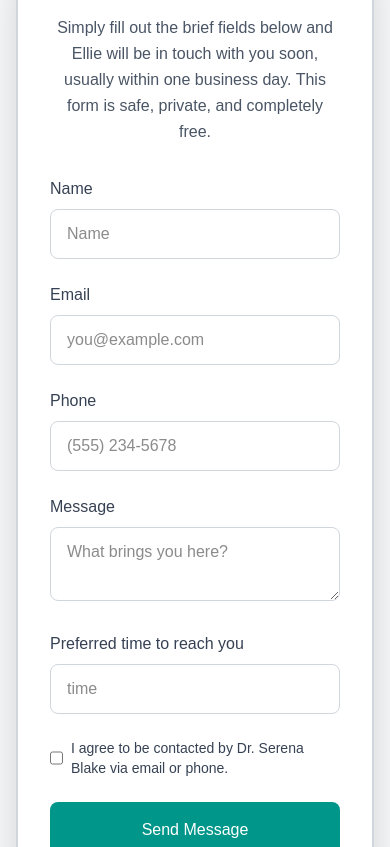
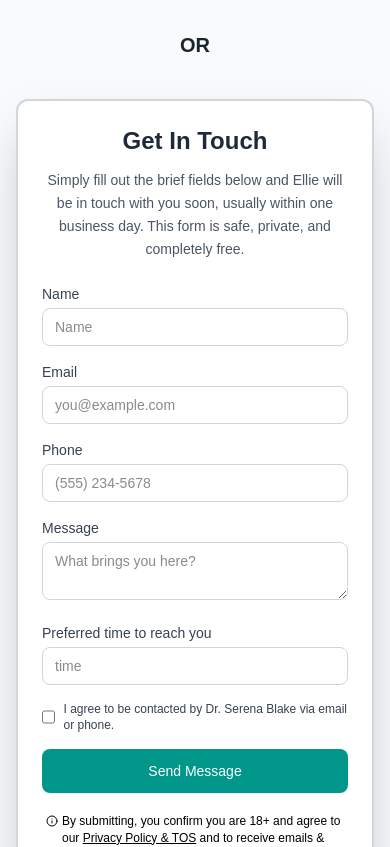
Before and after one commit to KalashThakare/Therapist-Website-Build, a Next.js app in the folder frontend/: page /contact in a window 390 px wide. Shown: the part 1100-1947 px from the top of the page. Built offline with nearby package versions, Linux system fonts and the light colour scheme.

Commit message:
small bug fixed

```diff
--- a/frontend/src/app/contact/page.tsx
+++ b/frontend/src/app/contact/page.tsx
@@ -213,74 +213,89 @@ const TherapistContact = () => {
                             </div>
                         </div>
 
-                        {/* Contact Form */}
-                        <div className="bg-white border-2 border-gray-300 rounded-xl p-8 shadow-2xl">
-                            <h2 className="text-2xl font-bold text-gray-800 mb-4 text-center">Get In Touch</h2>
 
-                            <p className="text-gray-600 text-center mb-8 leading-relaxed">
+
+                        <div>
+
+                            <div className='w-full flex justify-center items-center'>
+                                <button className=" bg-teal-100 hover:bg-teal-200 text-teal-800 font-medium py-4 px-6 rounded-lg transition-colors duration-200 flex items-center justify-center gap-3 border border-teal-200">
+                                    <PhoneCall className="w-5 h-5" />
+                                    Call Dr. Serena Blake
+                                </button>
+                            </div>
+
+                            <div className='m-10 flex justify-center'>
+                                <h1 className='font-bold text-[#1b242c] text-xl'>OR</h1>
+                            </div>
+
+                            <div className="bg-white border-2 border-gray-300 rounded-xl p-6 shadow-2xl max-w-md mx-auto">
+
+                                <h2 className="text-2xl font-bold text-gray-800 mb-3 text-center">Get In Touch</h2>
+
+                                <p className="text-gray-600 text-center mb-6 text-sm leading-relaxed">
                                     Simply fill out the brief fields below and Ellie will be in touch with you soon, usually within one business day.
                                     This form is safe, private, and completely free.
                                 </p>
 
-                            <div className="space-y-6">
+                                <div className="space-y-4">
 
                                     <div>
-                                    <label className="block text-gray-700 font-medium mb-2">Name</label>
+                                        <label className="block text-gray-700 font-medium mb-1 text-sm">Name</label>
                                         <input
                                             type="text"
                                             name="name"
                                             value={formData.name}
                                             onChange={handleInputChange}
                                             placeholder="Name"
-                                        className="w-full px-4 py-3 border border-gray-300 rounded-lg focus:ring-2 focus:ring-teal-500 focus:border-teal-500 outline-none transition-colors"
+                                            className="w-full px-3 py-2 border border-gray-300 rounded-lg focus:ring-2 focus:ring-teal-500 focus:border-teal-500 outline-none transition-colors text-sm"
                                         />
                                     </div>
 
                                     <div>
-                                    <label className="block text-gray-700 font-medium mb-2">Email</label>
+                                        <label className="block text-gray-700 font-medium mb-1 text-sm">Email</label>
                                         <input
                                             type="email"
                                             name="email"
                                             value={formData.email}
                                             onChange={handleInputChange}
                                             placeholder="you@example.com"
-                                        className="w-full px-4 py-3 border border-gray-300 rounded-lg focus:ring-2 focus:ring-teal-500 focus:border-teal-500 outline-none transition-colors"
+                                            className="w-full px-3 py-2 border border-gray-300 rounded-lg focus:ring-2 focus:ring-teal-500 focus:border-teal-500 outline-none transition-colors text-sm"
                                         />
                                     </div>
 
                                     <div>
-                                    <label className="block text-gray-700 font-medium mb-2">Phone</label>
+                                        <label className="block text-gray-700 font-medium mb-1 text-sm">Phone</label>
                                         <input
                                             type="tel"
                                             name="phone"
                                             value={formData.phone}
                                             onChange={handleInputChange}
                                             placeholder="(555) 234-5678"
-                                        className="w-full px-4 py-3 border border-gray-300 rounded-lg focus:ring-2 focus:ring-teal-500 focus:border-teal-500 outline-none transition-colors"
+                                            className="w-full px-3 py-2 border border-gray-300 rounded-lg focus:ring-2 focus:ring-teal-500 focus:border-teal-500 outline-none transition-colors text-sm"
                                         />
                                     </div>
 
                                     <div>
-                                    <label className="block text-gray-700 font-medium mb-2">Message</label>
+                                        <label className="block text-gray-700 font-medium mb-1 text-sm">Message</label>
                                         <textarea
                                             name="message"
                                             value={formData.message}
                                             onChange={handleInputChange}
                                             rows={2}
                                             placeholder="What brings you here?"
-                                        className="w-full px-4 py-3 border border-gray-300 rounded-lg focus:ring-2 focus:ring-teal-500 focus:border-teal-500 outline-none transition-colors resize-vertical"
+                                            className="w-full px-3 py-2 border border-gray-300 rounded-lg focus:ring-2 focus:ring-teal-500 focus:border-teal-500 outline-none transition-colors resize-vertical text-sm"
                                         />
                                     </div>
 
                                     <div>
-                                    <label className="block text-gray-700 font-medium mb-2">Preferred time to reach you</label>
+                                        <label className="block text-gray-700 font-medium mb-1 text-sm">Preferred time to reach you</label>
                                         <input
                                             type="text"
                                             name="time"
                                             value={formData.time}
                                             onChange={handleInputChange}
                                             placeholder="time"
-                                        className="w-full px-4 py-3 border border-gray-300 rounded-lg focus:ring-2 focus:ring-teal-500 focus:border-teal-500 outline-none transition-colors"
+                                            className="w-full px-3 py-2 border border-gray-300 rounded-lg focus:ring-2 focus:ring-teal-500 focus:border-teal-500 outline-none transition-colors text-sm"
                                         />
                                     </div>
 
@@ -294,7 +309,7 @@ const TherapistContact = () => {
                                             className="h-4 w-4 text-teal-600 border-gray-300 rounded focus:ring-teal-500"
                                         />
 
-                                    <label className="text-sm  text-gray-700">
+                                        <label className="text-xs text-gray-700">
                                             I agree to be contacted by Dr. Serena Blake via email or phone.
                                         </label>
                                     </div>
@@ -304,7 +319,7 @@ const TherapistContact = () => {
                                         type="button"
                                         onClick={handleSubmit}
                                         disabled={isSubmitting}
-                                    className={`w-full font-medium py-4 px-6 rounded-lg transition-colors duration-200
+                                        className={`w-full font-medium py-3 px-4 rounded-lg transition-colors duration-200 text-sm
           ${isSubmitting
                                                 ? 'bg-gray-400 cursor-not-allowed text-white'
                                                 : 'bg-teal-600 hover:bg-teal-700 text-white'}
@@ -314,8 +329,8 @@ const TherapistContact = () => {
                                     </button>
 
                                     <div className="p-1">
-                                    <p className="text-black flex items-start gap-1 text-sm leading-snug">
-                                        <span><Info className="text-black mt-0.5 w-4 h-4" /></span>
+                                        <p className="text-black flex items-start gap-1 text-xs leading-snug">
+                                            <span><Info className="text-black mt-0.5 w-3 h-3" /></span>
                                             <span>
                                                 By submitting, you confirm you are 18+ and agree to our{' '}
                                                 <span className="underline">Privacy Policy & TOS</span> and to receive emails & texts from Serena Blake.
@@ -325,6 +340,10 @@ const TherapistContact = () => {
                                 </div>
 
                             </div>
+
+                        </div>
+
+
                     </div>
                 </div>
             </div>
--- a/frontend/src/components/ContactForm.tsx
+++ b/frontend/src/components/ContactForm.tsx
@@ -1,6 +1,6 @@
 "use client";
 import React, { useState } from 'react';
-import { Info, CircleAlert, AlertCircle } from "lucide-react";
+import { Info, CircleAlert, AlertCircle, PhoneCall } from "lucide-react";
 import { toast, Toaster } from 'sonner';
 
 interface FormData {
@@ -198,81 +198,82 @@ export default function ContactPage() {
 
                 <div>
                   <h2 className="text-2xl sm:text-3xl font-bold mb-3 sm:mb-4 text-gray-800">Contact</h2>
-                  <p className="text-gray-800 text-base sm:text-lg">
-                    <span className="font-medium">Phone:</span> (757) 474-5262
+                  <p className="text-gray-800 text-base sm:text-lg flex gap-1">
+                    <span className="font-medium"><PhoneCall /></span> (323) 555-0192
                   </p>
                 </div>
               </div>
             </div>
 
             {/* Right Side - Contact Form */}
-            <div className="bg-white border-2 border-gray-300 rounded-xl p-8 shadow-2xl">
-              <h2 className="text-2xl font-bold text-gray-800 mb-4 text-center">Get In Touch</h2>
+            <div className="bg-white border-2 border-gray-300 rounded-xl p-6 shadow-2xl h-fit max-w-md mx-auto">
 
-              <p className="text-gray-600 text-center mb-8 leading-relaxed">
+              <h2 className="text-2xl font-bold text-gray-800 mb-3 text-center">Get In Touch</h2>
+
+              <p className="text-gray-600 text-center mb-6 text-sm leading-relaxed">
                 Simply fill out the brief fields below and Ellie will be in touch with you soon, usually within one business day.
                 This form is safe, private, and completely free.
               </p>
 
-              <div className="space-y-6">
+              <div className="space-y-4">
 
                 <div>
-                  <label className="block text-gray-700 font-medium mb-2">Name</label>
+                  <label className="block text-gray-700 font-medium mb-1 text-sm">Name</label>
                   <input
                     type="text"
                     name="name"
                     value={formData.name}
                     onChange={handleInputChange}
                     placeholder="Name"
-                    className="w-full px-4 py-3 border border-gray-300 rounded-lg focus:ring-2 focus:ring-teal-500 focus:border-teal-500 outline-none transition-colors"
+                    className="w-full px-3 py-2 border border-gray-300 rounded-lg focus:ring-2 focus:ring-teal-500 focus:border-teal-500 outline-none transition-colors text-sm"
                   />
                 </div>
 
                 <div>
-                  <label className="block text-gray-700 font-medium mb-2">Email</label>
+                  <label className="block text-gray-700 font-medium mb-1 text-sm">Email</label>
                   <input
                     type="email"
                     name="email"
                     value={formData.email}
                     onChange={handleInputChange}
                     placeholder="you@example.com"
-                    className="w-full px-4 py-3 border border-gray-300 rounded-lg focus:ring-2 focus:ring-teal-500 focus:border-teal-500 outline-none transition-colors"
+                    className="w-full px-3 py-2 border border-gray-300 rounded-lg focus:ring-2 focus:ring-teal-500 focus:border-teal-500 outline-none transition-colors text-sm"
                   />
                 </div>
 
                 <div>
-                  <label className="block text-gray-700 font-medium mb-2">Phone</label>
+                  <label className="block text-gray-700 font-medium mb-1 text-sm">Phone</label>
                   <input
                     type="tel"
                     name="phone"
                     value={formData.phone}
                     onChange={handleInputChange}
                     placeholder="(555) 234-5678"
-                    className="w-full px-4 py-3 border border-gray-300 rounded-lg focus:ring-2 focus:ring-teal-500 focus:border-teal-500 outline-none transition-colors"
+                    className="w-full px-3 py-2 border border-gray-300 rounded-lg focus:ring-2 focus:ring-teal-500 focus:border-teal-500 outline-none transition-colors text-sm"
                   />
                 </div>
 
                 <div>
-                  <label className="block text-gray-700 font-medium mb-2">Message</label>
+                  <label className="block text-gray-700 font-medium mb-1 text-sm">Message</label>
                   <textarea
                     name="message"
                     value={formData.message}
                     onChange={handleInputChange}
                     rows={2}
                     placeholder="What brings you here?"
-                    className="w-full px-4 py-3 border border-gray-300 rounded-lg focus:ring-2 focus:ring-teal-500 focus:border-teal-500 outline-none transition-colors resize-vertical"
+                    className="w-full px-3 py-2 border border-gray-300 rounded-lg focus:ring-2 focus:ring-teal-500 focus:border-teal-500 outline-none transition-colors resize-vertical text-sm"
                   />
                 </div>
 
                 <div>
-                  <label className="block text-gray-700 font-medium mb-2">Preferred time to reach you</label>
+                  <label className="block text-gray-700 font-medium mb-1 text-sm">Preferred time to reach you</label>
                   <input
                     type="text"
                     name="time"
                     value={formData.time}
                     onChange={handleInputChange}
                     placeholder="time"
-                    className="w-full px-4 py-3 border border-gray-300 rounded-lg focus:ring-2 focus:ring-teal-500 focus:border-teal-500 outline-none transition-colors"
+                    className="w-full px-3 py-2 border border-gray-300 rounded-lg focus:ring-2 focus:ring-teal-500 focus:border-teal-500 outline-none transition-colors text-sm"
                   />
                 </div>
 
@@ -286,7 +287,7 @@ export default function ContactPage() {
                     className="h-4 w-4 text-teal-600 border-gray-300 rounded focus:ring-teal-500"
                   />
 
-                  <label className="text-sm  text-gray-700">
+                  <label className="text-xs text-gray-700">
                     I agree to be contacted by Dr. Serena Blake via email or phone.
                   </label>
                 </div>
@@ -296,7 +297,7 @@ export default function ContactPage() {
                   type="button"
                   onClick={handleSubmit}
                   disabled={isSubmitting}
-                  className={`w-full font-medium py-4 px-6 rounded-lg transition-colors duration-200
+                  className={`w-full font-medium py-3 px-4 rounded-lg transition-colors duration-200 text-sm
           ${isSubmitting
                       ? 'bg-gray-400 cursor-not-allowed text-white'
                       : 'bg-teal-600 hover:bg-teal-700 text-white'}
@@ -306,8 +307,8 @@ export default function ContactPage() {
                 </button>
 
                 <div className="p-1">
-                  <p className="text-black flex items-start gap-1 text-sm leading-snug">
-                    <span><Info className="text-black mt-0.5 w-4 h-4" /></span>
+                  <p className="text-black flex items-start gap-1 text-xs leading-snug">
+                    <span><Info className="text-black mt-0.5 w-3 h-3" /></span>
                     <span>
                       By submitting, you confirm you are 18+ and agree to our{' '}
                       <span className="underline">Privacy Policy & TOS</span> and to receive emails & texts from Serena Blake.
--- a/frontend/src/components/blogs.tsx
+++ b/frontend/src/components/blogs.tsx
@@ -10,14 +10,14 @@ const Blogs = () => {
           <h1 className="text-5xl font-bold text-[#363c39] mb-6">
             Latest Blogs
           </h1>
-          <p className="text-lg text-gray-600 leading-relaxed">
-            Discover helpful insights and strategies from Ellie Shumaker to improve your
+          <p className="text-lg text-gray-600 leading-relaxed max-w-150">
+            Discover helpful insights and strategies from Serena Blake to improve your
             relationships and personal well-being.
           </p>
         </div>
 
         {/* Empty State */}
-        <div className="text-center py-16">
+        <div className="text-center py-16 border-t-1">
           <div className="mb-8">
             <svg
               className="w-24 h-24 text-gray-300 mx-auto mb-4"
--- a/frontend/src/components/navbar.tsx
+++ b/frontend/src/components/navbar.tsx
@@ -80,7 +80,7 @@ const Navbar = () => {
 
     setTimeout(() => {
       router.push(href);
-    }, 200);
+    }, 400);
   };
 
   const LoadingOverlay = () => (
@@ -103,13 +103,6 @@ const Navbar = () => {
           >
 
           </div>
-        </div>
-
-        <div
-          className="mt-5 text-base font-medium"
-          style={{ color: '#274044' }}
-        >
-          Loading... {Math.round(loadingProgress)}%
         </div>
       </div>
     </div>
```
Lines whose indentation alone changed are shown as unchanged.
